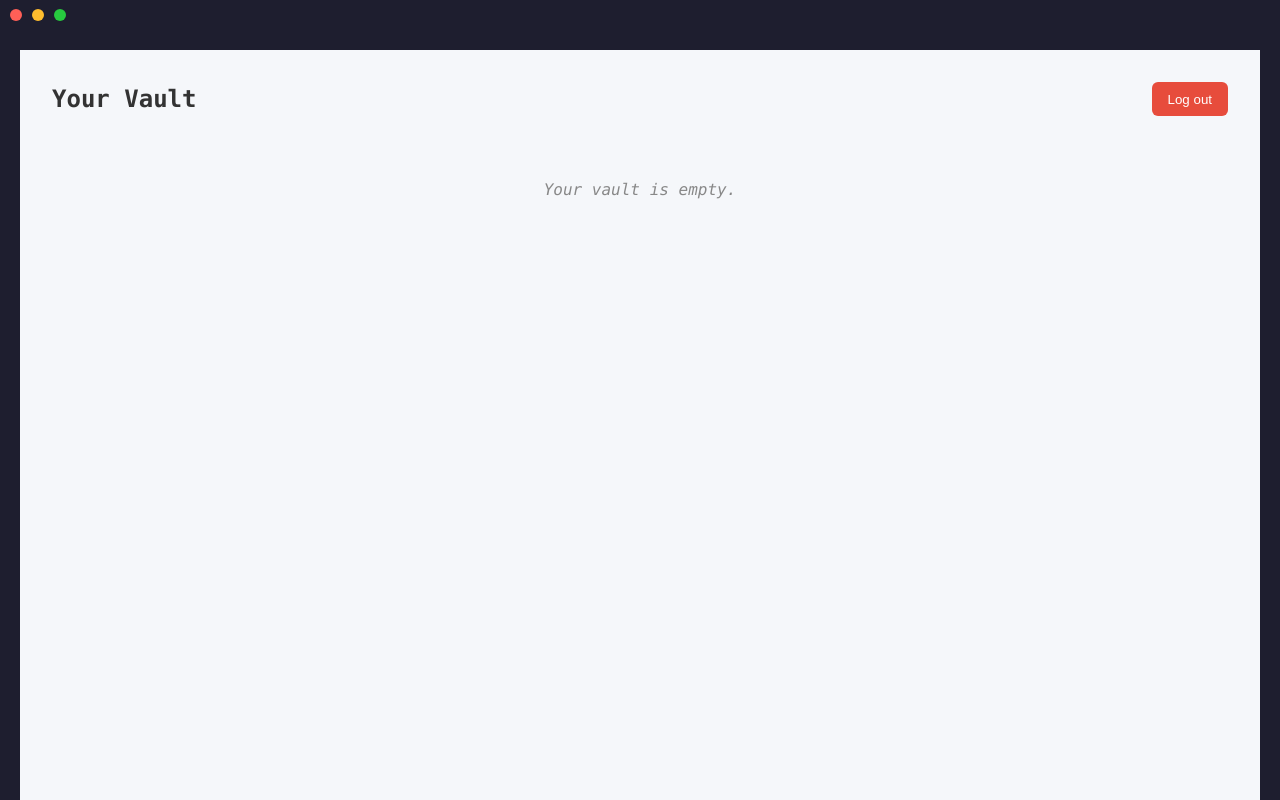
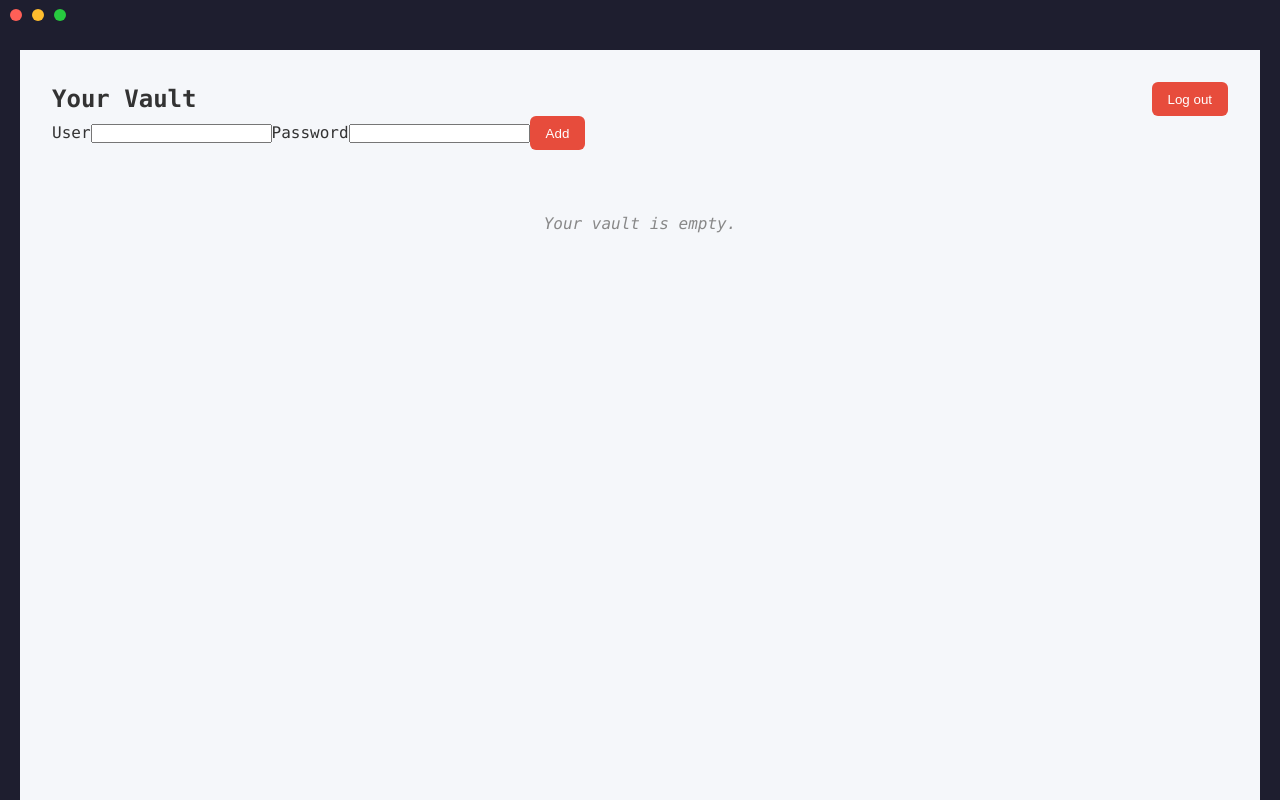
Before and after one commit to thcrull/kryptos, a React (Vite) app: page /vault in a window 1280 px wide. Built offline with nearby package versions, Linux system fonts and the light colour scheme.

Commit message:
add new entry functionality

```diff
--- a/src/preload/index.d.ts
+++ b/src/preload/index.d.ts
@@ -1,4 +1,4 @@
-import { CheckPassword, AddData } from "@shared/types";
+import { CheckPassword, AddData, GetData } from "@shared/types";
 
 declare global {
   interface Window {
@@ -6,6 +6,7 @@ declare global {
       locale: string;
       checkPassword: CheckPassword;
       addData: AddData;
+      getData: GetData;
     };
     windowControls: {
       minimize: () => void;
--- a/src/preload/index.ts
+++ b/src/preload/index.ts
@@ -1,4 +1,4 @@
-import { CheckPassword, AddData } from "@shared/types";
+import { CheckPassword, AddData, GetData } from "@shared/types";
 import { contextBridge, ipcRenderer } from "electron";
 
 if (!process.contextIsolated) {
@@ -12,6 +12,8 @@ try {
       ipcRenderer.invoke("checkPassword", ...args),
     addData: (...args: Parameters<AddData>) =>
       ipcRenderer.invoke("addData", ...args),
+    getData: (...args: Parameters<GetData>) =>
+      ipcRenderer.invoke("getData", ...args),
   });
 
   contextBridge.exposeInMainWorld("windowControls", {
--- a/src/renderer/src/context/VaultContext.tsx
+++ b/src/renderer/src/context/VaultContext.tsx
@@ -3,6 +3,8 @@ import React, { createContext, useState, useContext, ReactNode } from "react";
 interface VaultContextType {
   data: string[] | null;
   setData: (data: string[] | null) => void;
+  password: string | null;
+  setPassword: (password: string | null) => void;
 }
 
 const VaultContext = createContext<VaultContextType | undefined>(undefined);
@@ -11,9 +13,10 @@ export const VaultProvider: React.FC<{ children: ReactNode }> = ({
   children,
 }) => {
   const [data, setData] = useState<string[] | null>(null);
+  const [password, setPassword] = useState<string | null>(null);
 
   return (
-    <VaultContext.Provider value={{ data, setData }}>
+    <VaultContext.Provider value={{ data, setData, password, setPassword }}>
       {children}
     </VaultContext.Provider>
   );
--- a/src/renderer/src/pages/Login/Login.tsx
+++ b/src/renderer/src/pages/Login/Login.tsx
@@ -12,17 +12,18 @@ import {
 import { useVault } from "@renderer/context/VaultContext";
 
 const Login: React.FC = () => {
-  const [password, setPassword] = useState<string | null>(null);
+  const [inputPassword, setInputPassword] = useState<string | null>(null);
   const [error, setError] = useState<string | null>(null);
   const navigate = useNavigate();
-  const { setData } = useVault();
+  const { setData, setPassword } = useVault();
 
   const handleSubmit = async (e: React.FormEvent) => {
     e.preventDefault();
 
-    const result = await window.context.checkPassword(password ?? "");
+    const result = await window.context.checkPassword(inputPassword ?? "");
     if (result.isValid) {
       setData(result.data);
+      setPassword(inputPassword);
       navigate("/vault");
     } else {
       setError("Invalid password. Please try again.");
@@ -37,8 +38,8 @@ const Login: React.FC = () => {
           <Input
             type="password"
             placeholder="Enter master password"
-            value={password ?? ""}
-            onChange={(e) => setPassword(e.target.value)}
+            value={inputPassword ?? ""}
+            onChange={(e) => setInputPassword(e.target.value)}
             autoFocus
           />
           {error && <ErrorText>{error}</ErrorText>}
--- a/src/renderer/src/pages/Vault/Vault.tsx
+++ b/src/renderer/src/pages/Vault/Vault.tsx
@@ -1,35 +1,77 @@
-import React from "react";
+import React, { useState } from "react";
 import { useNavigate } from "react-router-dom";
-import * as S from "./Vault.styled";
 import { useVault } from "@renderer/context/VaultContext";
+import {
+  Button,
+  Container,
+  EmptyMessage,
+  Header,
+  List,
+  ListItem,
+} from "./Vault.styled";
 
 const Vault: React.FC = () => {
   const navigate = useNavigate();
-  const { data } = useVault();
+  const { data, setData, setPassword, password } = useVault();
+
+  const [userEntry, setUserEntry] = useState<string | null>(null);
+  const [passwordEntry, setPasswordEntry] = useState<string | null>(null);
 
   const handleLogout = () => {
+    setData(null);
+    setPassword(null);
     navigate("/");
   };
 
+  const addEntry = async (e: React.FormEvent) => {
+    e.preventDefault();
+    const data = `${userEntry}: ${passwordEntry}`;
+    const response = await window.context.addData(password, data);
+    if (response) {
+      setUserEntry(null);
+      setPasswordEntry(null);
+      // show success message later
+      const data = await window.context.getData(password);
+      if (data) {
+        setData(data);
+      }
+    }
+  };
+
   return (
-    <S.Container>
-      <S.Header>
+    <Container>
+      <Header>
         <h2>Your Vault</h2>
-        <S.Button onClick={handleLogout}>Log out</S.Button>
-      </S.Header>
+        <Button onClick={handleLogout}>Log out</Button>
+      </Header>
 
-        <S.List>
+      <div>
+        <label>User</label>
+        <input
+          value={userEntry ?? ""}
+          onChange={(e) => setUserEntry(e.target.value)}
+        />
+        <label>Password</label>
+        <input
+          type="password"
+          value={passwordEntry ?? ""}
+          onChange={(e) => setPasswordEntry(e.target.value)}
+        />
+        <Button onClick={addEntry}>Add</Button>
+      </div>
+
+      <List>
         {data && data.length > 0 ? (
           data.map((item: string, index: number) => (
-                    <S.ListItem key={index}>
+            <ListItem key={index}>
               <span>{index + 1}.</span> {item}
-                    </S.ListItem>
+            </ListItem>
           ))
         ) : (
-                <S.EmptyMessage>Your vault is empty.</S.EmptyMessage>
+          <EmptyMessage>Your vault is empty.</EmptyMessage>
         )}
-        </S.List>
-    </S.Container>
+      </List>
+    </Container>
   );
 };
 
```
Also changed, not shown: src/main/index.ts (+5 -2 lines), src/main/lib/index.ts (+26 -14 lines), src/shared/types.ts (+12 -7 lines). Lines whose indentation alone changed are shown as unchanged.
